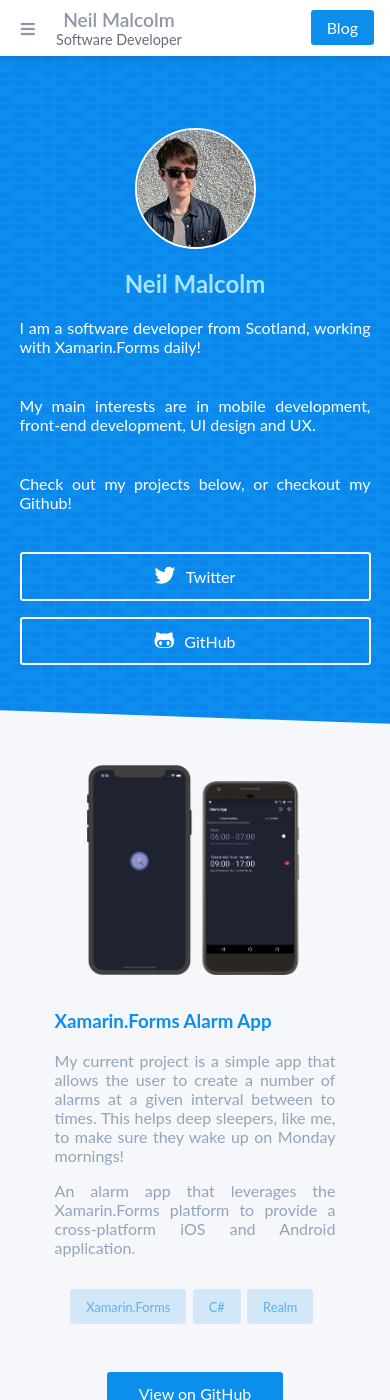
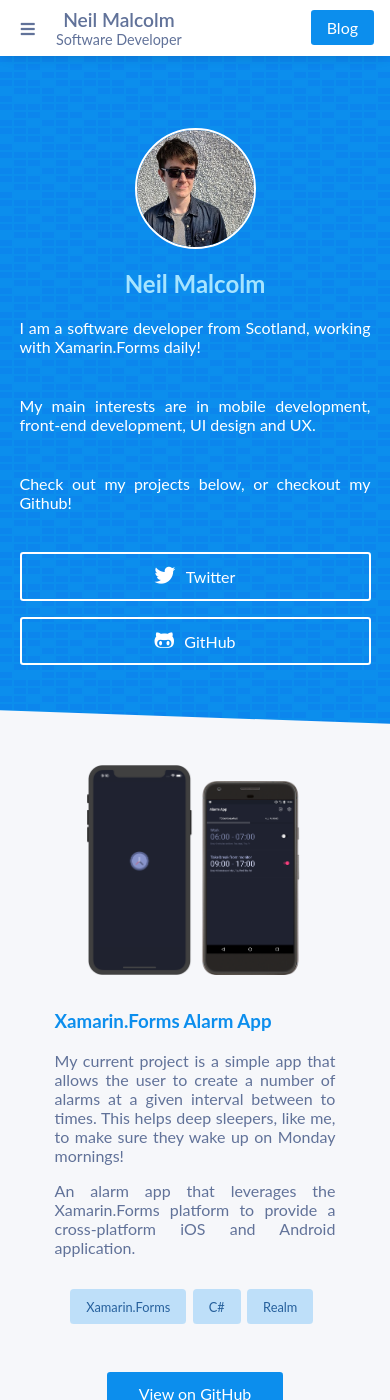
Before and after one commit to NeilMalcolm/neilmalcolm.github.io, a Jekyll site: the page index.html, which Jekyll copies as it is, in a window 390 px wide and 1400 px high. Built offline with Jekyll 4.4.1, drawn with Linux system fonts in a browser that asks for light colours; nearby versions of some CDN libraries.

```diff
--- a/index.html
+++ b/index.html
@@ -1,8 +1,8 @@
 <!DOCTYPE html>
-<html>
+<html lang="en-GB">
 <head>
 	<title>Neil's Site</title>
-    <meta name="viewport" content="width=device-width, initial-scale=1, maximum-scale=1, user-scalable=no"/>
+    <meta name="viewport" content="width=device-width, initial-scale=1, maximum-scale=5"/>
     <link rel="stylesheet" href="https://use.fontawesome.com/releases/v5.1.0/css/all.css" integrity="sha384-lKuwvrZot6UHsBSfcMvOkWwlCMgc0TaWr+30HWe3a4ltaBwTZhyTEggF5tJv8tbt" crossorigin="anonymous">
     <link rel="stylesheet" href="./style/style.css">
     <link rel="stylesheet" href="style/style.css">
@@ -10,7 +10,6 @@
 <body>
 	<div id="outer-container">
 		<header id="sticky-bar">
-			<!--<img class="profile-img" src="./img/profile.jpg">-->
             <i id="hamburger-menu" class="fas fa-bars"></i>
 
             <div class="name-and-title">
@@ -44,7 +43,10 @@
 
 			<section id="about" class="page-section">
                 <div id="about-inner">
-                    <img class="profile-img large" src="./img/profile.jpg">
+                    <img class="profile-img large" src="./img/profile.jpg"
+                    alt="A picture of neil himself."
+                    title="A picture of neil himself."
+                    aria-title="A picture of neil himself.">
                     <div id="about-inner-right">
                         <h2>Neil Malcolm</h2>
                         <p>I am a software developer from Scotland, working with Xamarin.Forms daily!</p>
@@ -60,8 +62,14 @@
 				<section id="forms-alarm-app" class="project">
 					<div class="project-container">
                         <div class="project-img-container">
-                            <img class="project-img" src="./img/alarm-iphone.png">
-                            <img class="project-img" src="./img/alarm-android.png">
+                            <img class="project-img" src="./img/alarm-iphone.png"
+                                    alt="A mock-up of the alarm app running on an iPhone X."
+                                    title="A mock-up of the alarm app running on an iPhone X."
+                                    aria-title="A mock-up of the alarm app running on an iPhone X.">
+                            <img class="project-img" src="./img/alarm-android.png"
+                                    alt="A mock-up of the alarm app running on an Google Pixel."
+                                    title="A mock-up of the alarm app running on an Google Pixel."
+                                    aria-title="A mock-up of the alarm app running on an Google Pixel.">
                         </div>
                         <div class="project-inner">
                             <h3>Xamarin.Forms Alarm App</h3>
@@ -96,15 +104,24 @@
                             </ul>
                         </div>
                         <div class="project-img-container">
-                            <img class="project-img" src="./img/android-app-1.png">
-                            <img class="project-img" src="./img/android-app-2.png">
+                            <img class="project-img" src="./img/android-app-1.png"
+                                    alt="A mock-up of the app's RSS news feed list page on an android phone."
+                                    title="A mock-up of the app's RSS news feed list page on an android phone."
+                                    aria-title="A mock-up of the app's RSS news feed list page on an android phone.">
+                            <img class="project-img" src="./img/android-app-2.png"
+                                    alt="A mock-up of the app's RSS news feed on an android phone."
+                                    title="A mock-up of the app's RSS news feed on an android phone."
+                                    aria-title="A mock-up of the app's RSS news feed on an android phone.">
                         </div>
                     </div>
 			    </section>
                 <section id="imgrabber" class="project">
                     <div class="project-container">
                         <div class="project-img-container">
-                            <img class="project-img single-img" src="https://via.placeholder.com/420x200">
+                            <img class="project-img single-img" src="https://via.placeholder.com/420x200"
+                                    alt="A placeholder image, how lame."
+                                    title="A placeholder image, how lame."
+                                    aria-title="A placeholder image, how lame.">
                         </div>
                         <div class="project-inner">
                             <h3>Imgrabber Chrome Extension</h3>
@@ -140,7 +157,10 @@
                             </div>
                         </div>
                         <div class="project-img-container">
-                            <img class="project-img single-img" src="./img/hammerstone-small.png">
+                            <img class="project-img single-img" src="./img/hammerstone-small.png"
+                                    alt="Mock-up of the Hammerstone site displayed on a laptop screen."
+                                    title="Mock-up of the Hammerstone site displayed on a laptop screen."
+                                    aria-title="Mock-up of the Hammerstone site displayed on a laptop screen.">
                         </div>
                     </div>
                 </section>
@@ -148,7 +168,10 @@
                 <section id="hetlax" class="project">
                     <div class="project-container">
                         <div class="project-img-container">
-                            <img class="project-img single-img" src="./img/hetlax-small.png">
+                            <img class="project-img single-img" src="./img/hetlax-small.png"
+                                    alt="Mock-up of the HetLax site displayed on a laptop screen."
+                                    title="Mock-up of the hetlax site displayed on a laptop screen."
+                                    aria-title="Mock-up of the HetLax site displayed on a laptop screen.">
                         </div>
                         <div class="project-inner">
                             <h3>HetLax Landing Page</h3>
@@ -181,7 +204,10 @@
                             </div>
                         </div>
                         <div class="project-img-container">
-                            <img class="project-img single-img" src="./img/windows98-small.png">
+                            <img class="project-img single-img" src="./img/windows98-small.png"
+                                    alt="Mock-up of the Windows 98 site displayed on a laptop screen."
+                                    title="Mock-up of the Windows 98 site displayed on a laptop screen."
+                                    aria-title="Mock-up of the Windows 98 site displayed on a laptop screen.">
                         </div>
                     </div>
                 </section>
@@ -190,14 +216,14 @@
                 <div id="contact-inner">
                         <h3>Contact Me</h3>
                         <form action="https://formspree.io/neilmalcolmcouk@gmail.com" method="POST">
-                            <span>Name</span>
-                            <input class="entry" type="text" name="name" placeholder="John">
-                            <span>Email</span>
-                            <input class="entry" type="email" name="_replyto" placeholder="you@example.com">
-                            <span>Message</span>
-                            <textarea class="entry" name="Message" placeholder="Type your message here" style="height: 175px; max-height: 300px; resize:vertical;"></textarea>
+                            <label for="form-name"><span>Name</span></label>
+                            <input id="form-name" class="entry" type="text" name="name" placeholder="John">
+                            <label for="form-email"><span>Email</span></label>
+                            <input id="form-email" class="entry" type="email" name="_replyto" placeholder="you@example.com">
+                            <label for="form-message"><span>Message</span></label>
+                            <textarea id="form-message" class="entry" name="Message" placeholder="Type your message here" style="height: 175px; max-height: 300px; resize:vertical;"></textarea>
                             <input id="submit-form-button" style="display: none" type="submit" value="Send">
-                          </form>
+                        </form>
                     <button id="send" class="sticky-bar-alt-link blue-button project-button" onclick="submitForm()"><span class="inner">Send</span></button>
                 </div>
             </section>
--- a/scripts/js.js
+++ b/scripts/js.js
@@ -303,11 +303,7 @@ window.onload = function()
     // methods to be called onLoad
 
     checkForBarSize();
-
-    // document.getElementById("projects").classList.remove("off-screen");
 };
-
-
 
 function submitForm() {
     document.getElementById("submit-form-button").click();
--- a/style/style.css
+++ b/style/style.css
@@ -29,7 +29,7 @@ nav
 	border-radius: 0.2em;
 	position: absolute;
 	padding: 0.8em;
-	color: #8E96A7;
+	color: #617299;
 	/*transition: 0.2s ease;*/
 }
 
@@ -122,14 +122,14 @@ img {
 {
 	font-weight: 600;
 	font-size:1.2em;
-	color: #8E96A7;
+	color: #617299;
 }
 
 .bar-title
 {
 	display: block;
 	font-size:.9em;
-	color: #676D79;
+	color: #617299;
 }
 
 .sticky-bar-links
@@ -521,7 +521,7 @@ img {
 
 .project-inner > span, .project-inner p
 {
-	color: #92A4BA;
+	color: #617299;
 	text-align: justify;
 }
 
@@ -552,7 +552,7 @@ img {
 
 .proj-tag
 {
-	color: rgba(12, 142, 237, 0.6);
+	color:#26609C;
 	/*background: rgba(12, 142, 237, 0.2);*/
 	/*border: 1px solid rgba(12, 142, 237, 0.4);*/
 	/*-webkit-border-radius: 10em;*/
@@ -563,7 +563,7 @@ img {
 	-moz-border-radius: 0.3em;
 	border-radius: 0.3em;
 	/*background: rgba(0, 0, 70, 0.15);*/
-	background: rgba(12, 142, 237, 0.15);
+	background: #BEDFF9;
 	padding: 0.75em 1.25em;
 	/*color: white;*/
 }
@@ -609,7 +609,7 @@ img {
 	position: relative;
 }
 
-#contact form *
+#contact form > *
 {
 	width: calc(100% - 5em);
 }
@@ -626,7 +626,12 @@ img {
 	padding: 1em 1.5em 1em 1.5em;
 	outline: none;
 	margin: 0.5em 0 2em 0;
-	color: #8394A7
+	color: #617299;
+}
+
+#form-message {
+	min-height: 3.5em;
+	font-family: 'Lato', sans-serif;
 }
 
 #send
@@ -646,7 +651,7 @@ img {
 
 #contact span
 {
-	color: #92A4BA;
+	color: #617299;
 }
 
 #contact-inner
@@ -672,7 +677,7 @@ img {
 	width:100%;
 }
 
-#contact form *
+#contact form > *
 {
 	position: relative;
 	display: block;
@@ -683,7 +688,7 @@ img {
 
 #contact h3
 {
-	color: #8E96A7;
+	color: #7889AA;
 	margin: 0 auto 1em auto;
 }
 
@@ -777,13 +782,13 @@ img {
 	{
 		font-weight: 600;
 		font-size:1.2em;
-		color: #8E96A7;
+		color: #617299;
 	}
 
 	#sticky-bar .bar-title
 	{
 		font-size:.9em;
-		color: #676D79;
+		color: #617299;
 	}
 
 	.name-and-title
```
